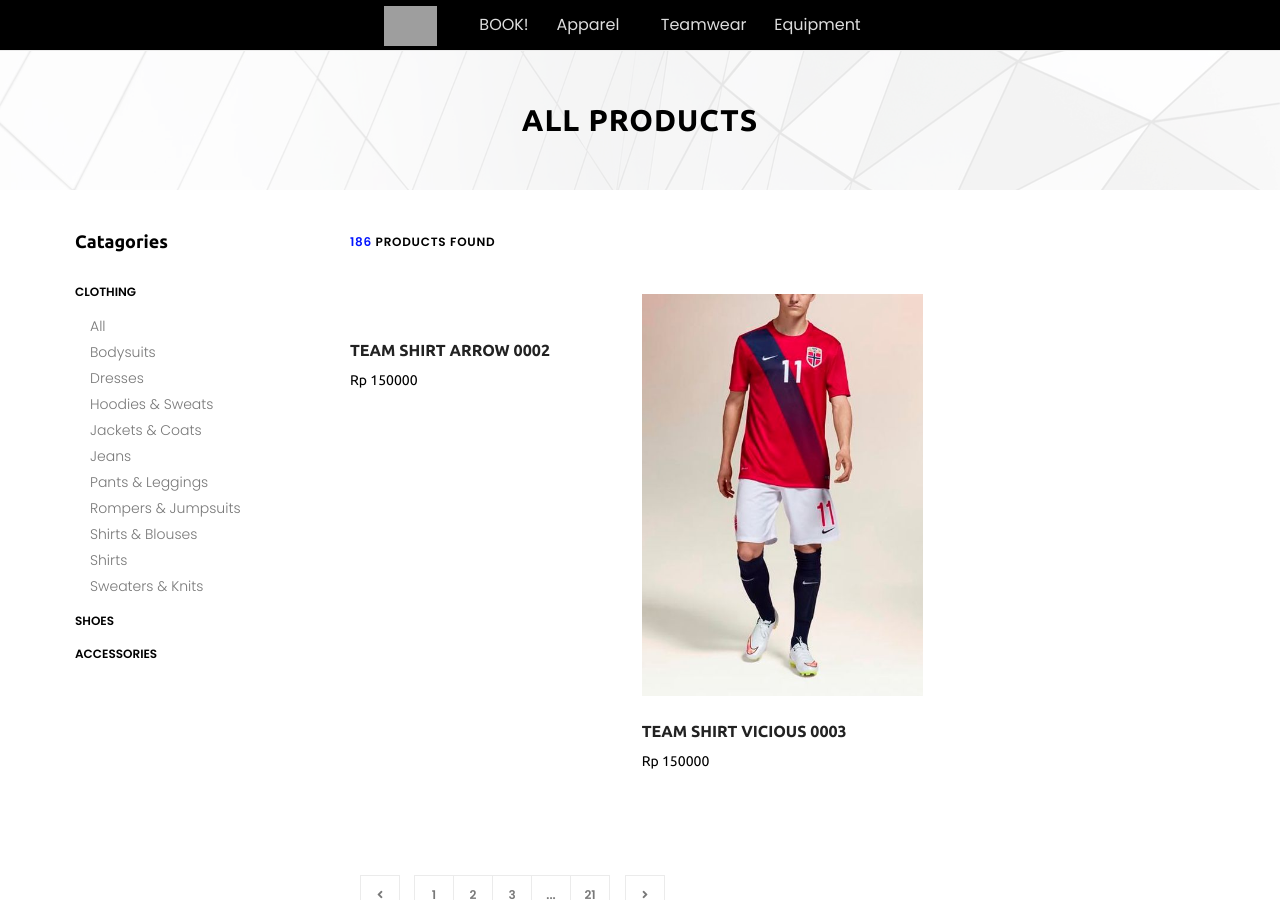
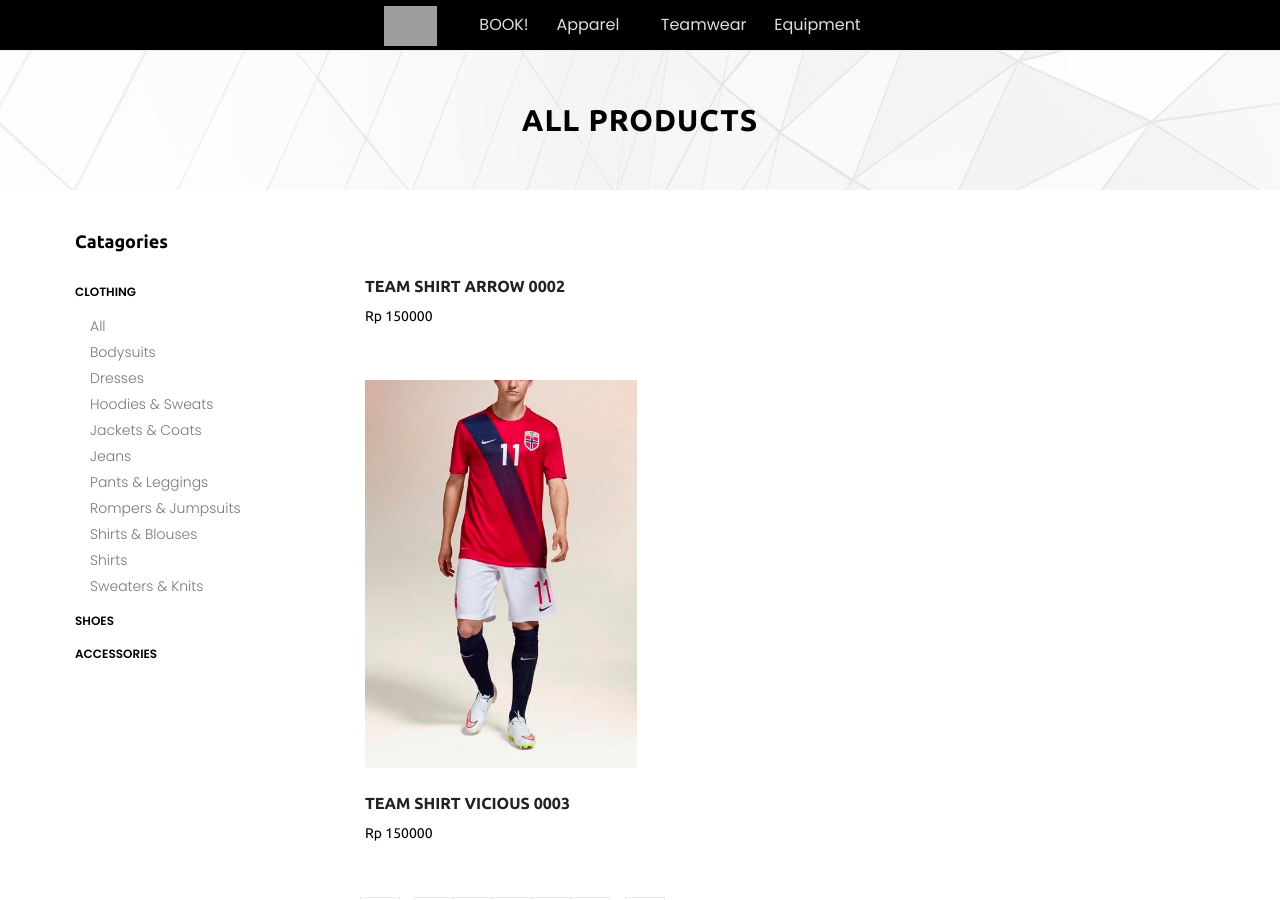
Before and after one commit to kemtol/sabnanifootball, a Jekyll site: the page built from shop.html, in a window 1280 px wide and 900 px high. Built offline with Jekyll 4.4.1, drawn with Linux system fonts in a browser that asks for light colours; nearby versions of some CDN libraries; some web fonts are replaced; grey boxes are pictures that could not be loaded.

Commit message:
Update products.html

```diff
--- a/_layouts/products.html
+++ b/_layouts/products.html
@@ -90,37 +90,8 @@ layout: default
             </div>
 
             <div class="col-12 col-md-8 col-lg-9">
-                <div class="shop_grid_product_area">
-                    <div class="row">
-                        <div class="col-12">
-                            <div class="product-topbar d-flex align-items-center justify-content-between">
-                                <!-- Total Products -->
-                                <div class="total-products">
-                                    <p><span>186</span> products found</p>
-                                </div>
-                                <!-- Sorting -->
-                                <div class="product-sorting d-none">
-                                    <p>Sort by:</p>
-                                    <form action="#" method="get">
-                                        <select name="select" id="sortByselect">
-                                            <option value="value">Highest Rated</option>
-                                            <option value="value">Newest</option>
-                                            <option value="value">Price: $$ - $</option>
-                                            <option value="value">Price: $ - $$</option>
-                                        </select>
-                                        <input type="submit" class="d-none" value="">
-                                    </form>
-                                </div>
-                            </div>
-                        </div>
-                    </div>
+                {{ content }}
 
-                    <div class="row">
-
-                        {{ content }}
-
-                    </div>
-                </div>
                 <!-- Pagination -->
                 <nav aria-label="navigation">
                     <ul class="pagination mt-50 mb-70">
```
